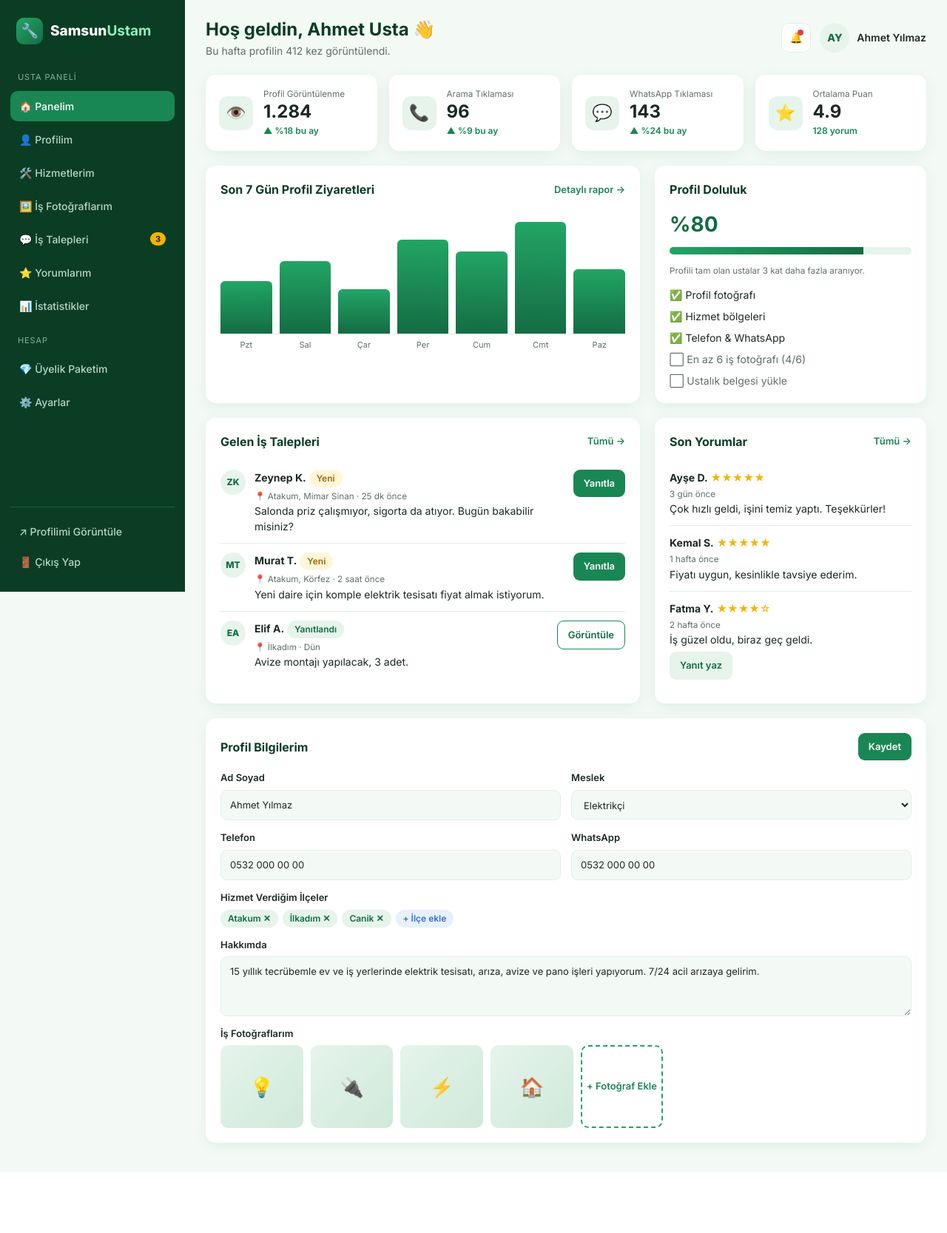
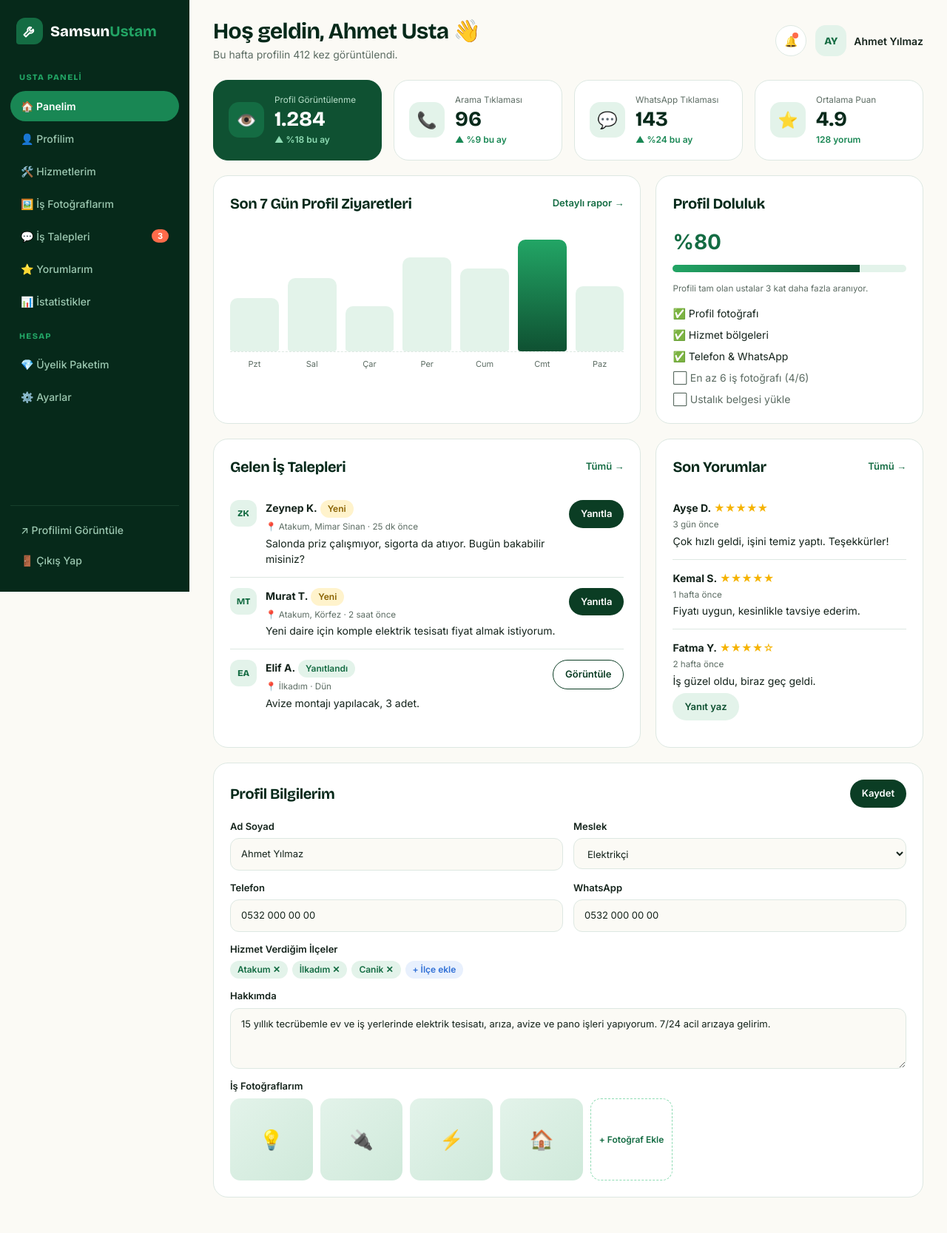
Before and after one commit to furkqnzengin/samsunustam, a PHP site: page /usta-paneli.html in a window 1280 px wide. Shown: the whole page at 74% size. Before the commit the page ends 1563 px from the top, so only its background shows below. Run offline with PHP 8.4, Linux system fonts and the light colour scheme.

Commit message:
Usta ve yönetim panelleri yeni ana sayfa tarzına uyarlandı
Co-Authored-By: Claude Opus 5.5 <noreply@anthropic.com>
Claude-Session: https://claude.ai/code/session_01Q8GtxF9n6At66wkzLP5RNX

```diff
--- a/panel.css
+++ b/panel.css
@@ -1,102 +1,113 @@
 :root{
-  --g900:#0b3d24; --g800:#0f5132; --g700:#146c43; --g600:#198754; --g500:#22a565;
-  --g100:#e6f4ec; --g50:#f3faf6;
-  --accent:#f5b301; --red:#d64545; --red100:#fdecec; --amber100:#fff6da; --blue:#2f6fd6; --blue100:#e8f0fd;
-  --ink:#1b2a22; --muted:#5f6f66; --line:#e3ece7; --white:#fff;
-  --radius:14px; --shadow:0 4px 18px rgba(15,81,50,.08);
+  --g950:#06291a; --g900:#0b3d24; --g800:#0f5132; --g700:#146c43; --g600:#198754; --g500:#22a565; --g300:#8fdcb4;
+  --g100:#e3f3ea; --g50:#f2f9f5; --cream:#fbfaf5;
+  --accent:#f5b301; --coral:#ff6b4a; --red:#d64545; --red100:#fdecec; --amber100:#fff3cc; --blue:#2f6fd6; --blue100:#e8f0fd;
+  --ink:#14231b; --muted:#5c6c63; --line:#dde8e2; --white:#fff;
+  --radius:20px; --shadow:0 10px 30px rgba(11,61,36,.08);
+  --head:"Bricolage Grotesque",Inter,system-ui,sans-serif;
 }
 *{box-sizing:border-box;margin:0;padding:0}
-body{font-family:Inter,system-ui,-apple-system,Segoe UI,Roboto,sans-serif;color:var(--ink);background:var(--g50);line-height:1.5;font-size:14px}
+body{font-family:Inter,system-ui,-apple-system,Segoe UI,Roboto,sans-serif;color:var(--ink);background:var(--cream);line-height:1.5;font-size:14px}
 a{color:inherit;text-decoration:none}
-.app{display:grid;grid-template-columns:250px 1fr;min-height:100vh}
+h1,h2,h3{font-family:var(--head);letter-spacing:-.02em}
+.app{display:grid;grid-template-columns:256px 1fr;min-height:100vh}
 
 /* Sidebar */
-.side{background:var(--g900);color:#b7d6c4;padding:20px 14px;display:flex;flex-direction:column;gap:4px;position:sticky;top:0;height:100vh}
-.logo{display:flex;align-items:center;gap:10px;font-weight:800;font-size:19px;color:#fff;padding:4px 8px 18px}
-.logo .mark{width:36px;height:36px;border-radius:10px;background:linear-gradient(135deg,var(--g500),var(--g700));display:grid;place-items:center}
-.logo b{color:#8ff0bd}
-.side .tag{font-size:11px;letter-spacing:.08em;text-transform:uppercase;color:#7fb39a;padding:14px 10px 6px}
-.side a{display:flex;align-items:center;gap:10px;padding:10px 12px;border-radius:10px;font-weight:500}
-.side a:hover{background:#12482d;color:#fff}
-.side a.on{background:var(--g600);color:#fff}
-.side a .cnt{margin-left:auto;background:var(--accent);color:#2b2100;font-size:11px;font-weight:700;padding:1px 7px;border-radius:20px}
-.side .bottom{margin-top:auto;border-top:1px solid #1f5a3c;padding-top:12px}
+.side{background:var(--g950);color:#9cc8b1;padding:22px 14px;display:flex;flex-direction:column;gap:3px;position:sticky;top:0;height:100vh;overflow-y:auto}
+.logo{display:flex;align-items:center;gap:10px;font-family:var(--head);font-weight:800;font-size:20px;color:#fff;padding:2px 8px 18px}
+.logo .mark{width:36px;height:36px;border-radius:12px 12px 12px 4px;background:var(--g700);display:grid;place-items:center;flex:none}
+.logo b{color:var(--g500)}
+.side .tag{font-family:var(--head);font-size:11px;font-weight:800;letter-spacing:.12em;text-transform:uppercase;color:var(--g500);padding:16px 12px 6px}
+.side a{display:flex;align-items:center;gap:10px;padding:10px 14px;border-radius:999px;font-weight:500}
+.side a:hover{background:#0f3d27;color:#fff}
+.side a.on{background:var(--g600);color:#fff;font-weight:600}
+.side a .cnt{margin-left:auto;background:var(--coral);color:#fff;font-size:11px;font-weight:700;padding:1px 8px;border-radius:999px}
+.side .bottom{margin-top:auto;border-top:1px solid #163f2b;padding-top:12px}
 
 /* Main */
-main{padding:22px 28px 40px;min-width:0}
-.topbar{display:flex;align-items:center;justify-content:space-between;gap:16px;margin-bottom:22px}
-.topbar h1{font-size:24px;color:var(--g900)}
-.topbar p{color:var(--muted)}
+main{padding:26px 32px 48px;min-width:0}
+.topbar{display:flex;align-items:center;justify-content:space-between;gap:16px;margin-bottom:24px}
+.topbar h1{font-size:30px;line-height:1.1;color:var(--g950)}
+.topbar p{color:var(--muted);margin-top:4px}
 .tright{display:flex;align-items:center;gap:12px}
-.searchbox{background:#fff;border:1px solid var(--line);border-radius:10px;padding:9px 14px;color:var(--muted);min-width:240px}
-.bell{width:40px;height:40px;border-radius:10px;background:#fff;border:1px solid var(--line);display:grid;place-items:center;position:relative}
-.bell i{position:absolute;top:8px;right:9px;width:8px;height:8px;border-radius:50%;background:var(--red)}
+.searchbox{background:#fff;border:1.5px solid var(--line);border-radius:999px;padding:9px 16px;color:var(--muted);min-width:240px}
+.bell{width:42px;height:42px;border-radius:50%;background:#fff;border:1.5px solid var(--line);display:grid;place-items:center;position:relative}
+.bell i{position:absolute;top:9px;right:10px;width:8px;height:8px;border-radius:50%;background:var(--coral)}
 .me{display:flex;align-items:center;gap:10px;font-weight:600}
-.av{width:40px;height:40px;border-radius:50%;background:var(--g100);color:var(--g700);display:grid;place-items:center;font-weight:800;flex:none}
-.av.sm{width:34px;height:34px;font-size:12px}
+.av{width:42px;height:42px;border-radius:14px;background:var(--g100);color:var(--g700);display:grid;place-items:center;font-family:var(--head);font-weight:800;flex:none}
+.av.sm{width:36px;height:36px;border-radius:12px;font-size:12px}
 
-.btn{display:inline-flex;align-items:center;justify-content:center;gap:6px;padding:9px 14px;border-radius:9px;font-weight:600;font-size:13px;border:0;cursor:pointer;white-space:nowrap}
-.btn-main{background:var(--g600);color:#fff}
-.btn-ghost{background:#fff;color:var(--g700);border:1.5px solid var(--g600)}
+.btn{display:inline-flex;align-items:center;justify-content:center;gap:6px;padding:9px 16px;border-radius:999px;font-weight:600;font-size:13px;border:0;cursor:pointer;white-space:nowrap}
+.btn-main{background:var(--g900);color:#fff}
+.btn-main:hover{background:var(--g700)}
+.btn-ghost{background:transparent;color:var(--g900);border:1.5px solid var(--g900)}
 .btn-red{background:var(--red100);color:var(--red)}
-.btn-soft{background:var(--g100);color:var(--g700)}
+.btn-soft{background:var(--g100);color:var(--g800)}
 
 /* Stat cards */
 .stats{display:grid;grid-template-columns:repeat(4,1fr);gap:16px;margin-bottom:20px}
-.stat{background:#fff;border-radius:var(--radius);padding:18px;box-shadow:var(--shadow);display:flex;gap:14px;align-items:center}
-.stat .ic{width:46px;height:46px;border-radius:12px;display:grid;place-items:center;font-size:22px;background:var(--g100);flex:none}
+.stat{background:#fff;border:1px solid var(--line);border-radius:var(--radius);padding:18px 20px;display:flex;gap:14px;align-items:center}
+.stat .ic{width:48px;height:48px;border-radius:14px;display:grid;place-items:center;font-size:22px;background:var(--g100);flex:none}
 .stat small{color:var(--muted);display:block}
-.stat b{font-size:24px;display:block;line-height:1.2}
+.stat b{font-family:var(--head);font-size:28px;display:block;line-height:1.15;color:var(--g950)}
+.stats .stat:first-child{background:var(--g800);border-color:var(--g800);color:#fff}
+.stats .stat:first-child b{color:#fff}
+.stats .stat:first-child small{color:#b9e0cb}
+.stats .stat:first-child .ic{background:var(--g700)}
+.stats .stat:first-child .up{color:var(--g300)}
 .up{color:var(--g600);font-size:12px;font-weight:600}
-.down{color:var(--red);font-size:12px;font-weight:600}
+.down{color:var(--coral);font-size:12px;font-weight:600}
 
 /* Cards */
 .row{display:grid;grid-template-columns:1.6fr 1fr;gap:20px;margin-bottom:20px}
-.card{background:#fff;border-radius:var(--radius);box-shadow:var(--shadow);padding:20px;min-width:0}
-.card h2{font-size:16px;color:var(--g900);display:flex;justify-content:space-between;align-items:center;margin-bottom:14px;gap:10px}
-.card h2 a{font-size:13px;color:var(--g600);font-weight:600}
+.card{background:#fff;border:1px solid var(--line);border-radius:var(--radius);padding:22px;min-width:0}
+.card h2{font-size:20px;color:var(--g950);display:flex;justify-content:space-between;align-items:center;margin-bottom:16px;gap:10px}
+.card h2 a{font-family:Inter,sans-serif;font-size:13px;color:var(--g700);font-weight:600;letter-spacing:0}
 
 /* Table */
 .tbl{width:100%;border-collapse:collapse}
-.tbl th{text-align:left;font-size:12px;color:var(--muted);font-weight:600;padding:10px;border-bottom:1px solid var(--line);white-space:nowrap}
+.tbl th{text-align:left;font-size:11px;letter-spacing:.06em;text-transform:uppercase;color:var(--muted);font-weight:700;padding:10px;border-bottom:1px solid var(--line);white-space:nowrap}
 .tbl td{padding:12px 10px;border-bottom:1px solid var(--line);vertical-align:middle}
 .tbl tr:last-child td{border-bottom:0}
+.tbl tr:hover td{background:var(--g50)}
 .who{display:flex;align-items:center;gap:10px}
 .who small{display:block;color:var(--muted)}
-.pill{display:inline-block;padding:3px 10px;border-radius:20px;font-size:12px;font-weight:600;white-space:nowrap}
+.pill{display:inline-block;padding:3px 10px;border-radius:999px;font-size:12px;font-weight:600;white-space:nowrap}
 .p-green{background:var(--g100);color:var(--g700)}
-.p-amber{background:var(--amber100);color:#9a6b00}
+.p-amber{background:var(--amber100);color:#8a6200}
 .p-red{background:var(--red100);color:var(--red)}
 .p-blue{background:var(--blue100);color:var(--blue)}
 .acts{display:flex;gap:6px}
 .scroll{overflow-x:auto}
 
-/* Bars */
-.bars{display:flex;flex-direction:column;gap:12px}
-.bar{display:grid;grid-template-columns:110px 1fr 40px;gap:10px;align-items:center}
-.bar .track{height:10px;background:var(--g100);border-radius:10px;overflow:hidden}
-.bar .fill{height:100%;background:linear-gradient(90deg,var(--g500),var(--g700));border-radius:10px}
-.bar span:last-child{text-align:right;font-weight:600}
+/* Ranking bars */
+.bars{display:flex;flex-direction:column;gap:14px}
+.bar{display:grid;grid-template-columns:110px 1fr 44px;gap:10px;align-items:center}
+.bar .track{height:8px;background:var(--g100);border-radius:8px;overflow:hidden}
+.bar .fill{height:100%;background:linear-gradient(90deg,var(--g500),var(--g800));border-radius:8px}
+.bar span:last-child{text-align:right;font-weight:700;font-family:var(--head)}
 
 /* Chart */
-.chart{display:flex;align-items:flex-end;gap:10px;height:170px;padding-top:10px;border-bottom:1px solid var(--line)}
-.chart div{flex:1;background:linear-gradient(180deg,var(--g500),var(--g700));border-radius:6px 6px 0 0;position:relative}
-.chart div.lo{background:var(--g100)}
-.xlab{display:flex;gap:10px;margin-top:6px}
+.chart{display:flex;align-items:flex-end;gap:12px;height:170px;padding-top:10px;border-bottom:1px dashed var(--line)}
+.chart div{flex:1;background:var(--g100);border-radius:10px 10px 4px 4px}
+.chart div:nth-child(6){background:linear-gradient(180deg,var(--g500),var(--g800))}
+.chart div:hover{background:var(--g300)}
+.xlab{display:flex;gap:12px;margin-top:8px}
 .xlab span{flex:1;text-align:center;font-size:11px;color:var(--muted)}
 
 /* Lists */
 .list{display:flex;flex-direction:column}
-.li{display:flex;gap:12px;padding:12px 0;border-bottom:1px solid var(--line);align-items:flex-start}
+.li{display:flex;gap:12px;padding:14px 0;border-bottom:1px solid var(--line);align-items:flex-start}
 .li:last-child{border-bottom:0}
 .li .grow{flex:1;min-width:0}
 .li small{color:var(--muted)}
+.li p{margin-top:2px}
 .stars{color:var(--accent)}
 
 /* Progress */
 .prog{height:10px;border-radius:10px;background:var(--g100);overflow:hidden;margin:10px 0}
-.prog div{height:100%;background:linear-gradient(90deg,var(--g500),var(--g700))}
-.check{display:flex;flex-direction:column;gap:8px;margin-top:12px}
+.prog div{height:100%;background:linear-gradient(90deg,var(--g500),var(--g800))}
+.check{display:flex;flex-direction:column;gap:8px;margin-top:14px}
 .check span{display:flex;gap:8px;align-items:center}
 .check .no{color:var(--muted)}
 
@@ -104,11 +115,12 @@ main{padding:22px 28px 40px;min-width:0}
 .form{display:grid;grid-template-columns:1fr 1fr;gap:14px}
 .form label{display:flex;flex-direction:column;gap:6px;font-weight:600;font-size:13px}
 .form .full{grid-column:1/-1}
-.inp{border:1px solid var(--line);border-radius:9px;padding:10px 12px;font:inherit;font-weight:400;background:var(--g50);color:var(--ink)}
+.inp{border:1.5px solid var(--line);border-radius:12px;padding:11px 14px;font:inherit;font-weight:400;background:var(--cream);color:var(--ink)}
+.inp:focus{outline:none;border-color:var(--g500)}
 .tags{display:flex;flex-wrap:wrap;gap:6px}
 .gallery{display:grid;grid-template-columns:repeat(6,1fr);gap:10px;max-width:720px}
-.gallery div{aspect-ratio:1;border-radius:10px;background:linear-gradient(135deg,var(--g100),#cfe9da);display:grid;place-items:center;font-size:26px}
-.gallery .add{background:#fff;border:2px dashed var(--g500);color:var(--g600);font-size:13px;font-weight:600}
+.gallery div{aspect-ratio:1;border-radius:14px;background:linear-gradient(135deg,var(--g100),#cfe9da);display:grid;place-items:center;font-size:26px}
+.gallery .add{background:transparent;border:1.5px dashed var(--g300);color:var(--g700);font-size:12px;font-weight:600;text-align:center;padding:6px}
 
 .mobilebar{display:none}
 
--- a/usta-paneli.html
+++ b/usta-paneli.html
@@ -4,14 +4,14 @@
 <meta charset="utf-8">
 <meta name="viewport" content="width=device-width, initial-scale=1">
 <title>Usta Paneli – Samsun Ustam</title>
-<link href="https://fonts.googleapis.com/css2?family=Inter:wght@400;500;600;700;800&display=swap" rel="stylesheet">
+<link href="https://fonts.googleapis.com/css2?family=Bricolage+Grotesque:wght@600;700;800&family=Inter:wght@400;500;600;700&display=swap" rel="stylesheet">
 <link rel="stylesheet" href="panel.css">
 </head>
 <body>
-<div class="mobilebar"><div class="logo"><span>Samsun<b>Ustam</b></span></div><div class="av sm">AY</div></div>
+<div class="mobilebar"><div class="logo"><div class="mark"><svg width="20" height="20" viewBox="0 0 24 24" fill="none" stroke="#fff" stroke-width="2.4" stroke-linecap="round" stroke-linejoin="round"><path d="M14.7 6.3a4 4 0 0 0-5.4 5.4L3 18l3 3 6.3-6.3a4 4 0 0 0 5.4-5.4l-2.6 2.6-2.4-.6-.6-2.4z"/></svg></div><span>Samsun<b>Ustam</b></span></div><div class="av sm">AY</div></div>
 <div class="app">
   <aside class="side">
-    <div class="logo"><div class="mark">🔧</div><span>Samsun<b>Ustam</b></span></div>
+    <div class="logo"><div class="mark"><svg width="20" height="20" viewBox="0 0 24 24" fill="none" stroke="#fff" stroke-width="2.4" stroke-linecap="round" stroke-linejoin="round"><path d="M14.7 6.3a4 4 0 0 0-5.4 5.4L3 18l3 3 6.3-6.3a4 4 0 0 0 5.4-5.4l-2.6 2.6-2.4-.6-.6-2.4z"/></svg></div><span>Samsun<b>Ustam</b></span></div>
     <div class="tag">Usta Paneli</div>
     <a class="on" href="#">🏠 Panelim</a>
     <a href="#">👤 Profilim</a>
```
Also changed, not shown: other parts of panel.css (+11 -11 lines), yonetim-paneli.html (+4 -4 lines).
